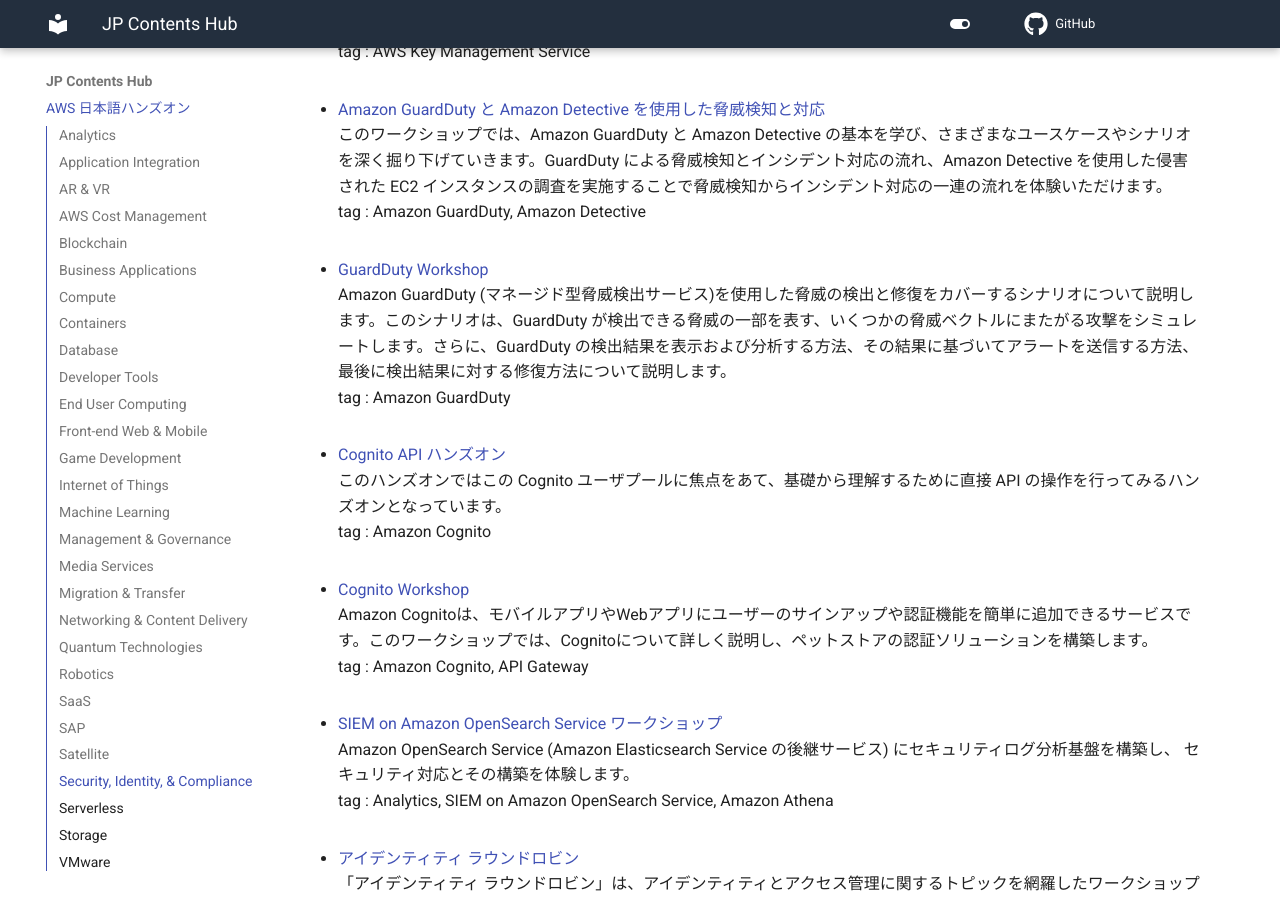
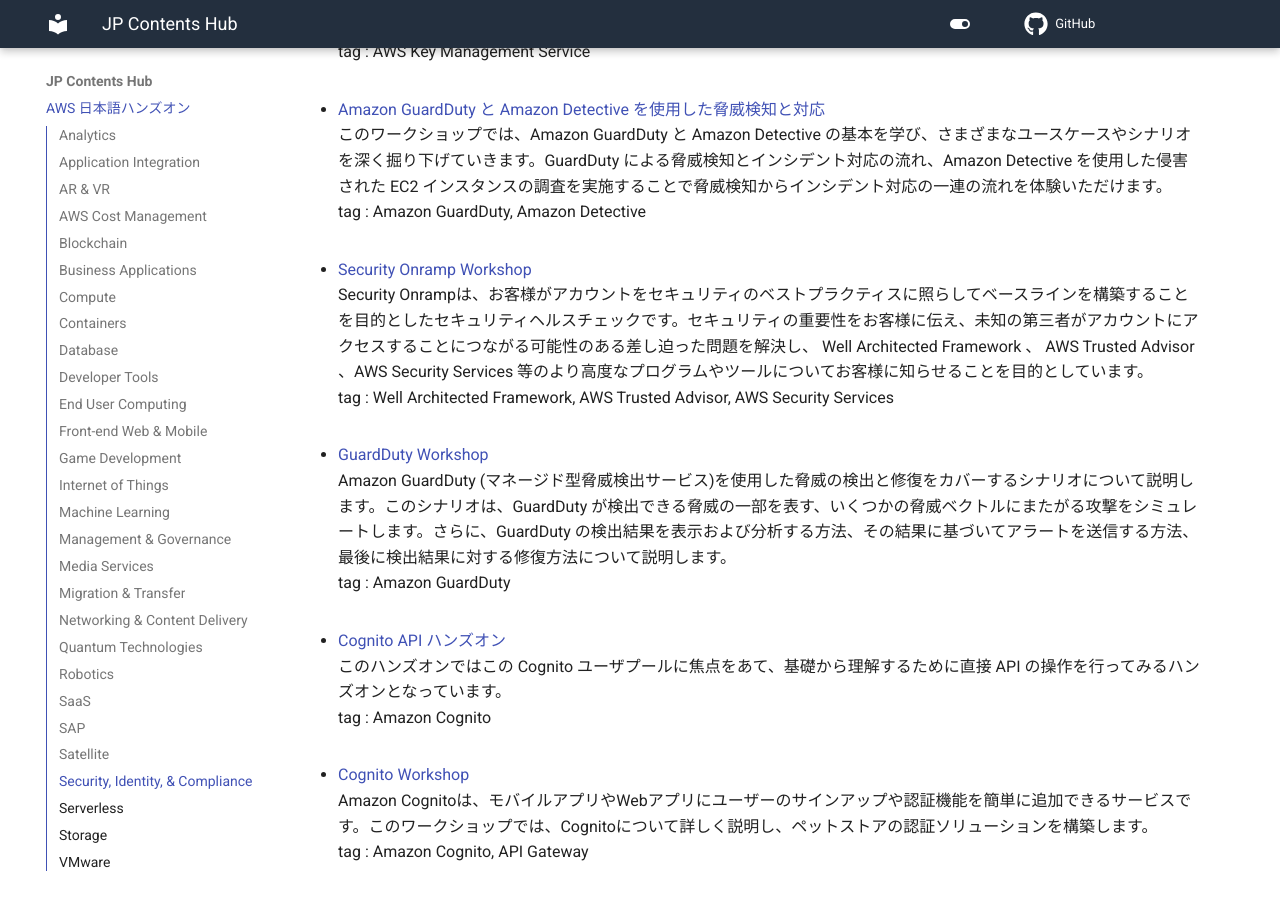
Before and after one commit to aws-samples/jp-contents-hub, an MkDocs documentation site: the page built from content/index.md, in a window 1280 px wide and 900 px high, scrolled down 33337 px. Built offline with MkDocs 1.6.1 and Material for MkDocs 9.7.7, drawn with Linux system fonts in a browser that asks for light colours; comment, search, counter and statistics services are not loaded.

Commit message:
add: 新規ハンズオンコンテンツ追加

```diff
--- a/content/index.md
+++ b/content/index.md
@@ -856,6 +856,10 @@
 このワークショップでは、Amazon GuardDuty と Amazon Detective の基本を学び、さまざまなユースケースやシナリオを深く掘り下げていきます。GuardDuty による脅威検知とインシデント対応の流れ、Amazon Detective を使用した侵害された EC2 インスタンスの調査を実施することで脅威検知からインシデント対応の一連の流れを体験いただけます。
 tag : Amazon GuardDuty, Amazon Detective
 
+- <a href="https://catalog.workshops.aws/securityonramp/ja-JP" target="_blank" onclick="sendClickCount()" onauxclick="sendClickCount()">Security Onramp Workshop</a>
+Security Onrampは、お客様がアカウントをセキュリティのベストプラクティスに照らしてベースラインを構築することを目的としたセキュリティヘルスチェックです。セキュリティの重要性をお客様に伝え、未知の第三者がアカウントにアクセスすることにつながる可能性のある差し迫った問題を解決し、 Well Architected Framework 、 AWS Trusted Advisor 、AWS Security Services 等のより高度なプログラムやツールについてお客様に知らせることを目的としています。
+tag : Well Architected Framework, AWS Trusted Advisor, AWS Security Services
+
 - <a href="https://d2h9aujg4hgxod.cloudfront.net/72704A00-FCD4-11EB-B3AC-898E20057A09/index.html" target="_blank" onclick="sendClickCount()" onauxclick="sendClickCount()">GuardDuty Workshop</a>
 Amazon GuardDuty (マネージド型脅威検出サービス)を使用した脅威の検出と修復をカバーするシナリオについて説明します。このシナリオは、GuardDuty が検出できる脅威の一部を表す、いくつかの脅威ベクトルにまたがる攻撃をシミュレートします。さらに、GuardDuty の検出結果を表示および分析する方法、その結果に基づいてアラートを送信する方法、最後に検出結果に対する修復方法について説明します。
 tag : Amazon GuardDuty
```
Also changed, not shown: README.md (+5 -0 lines).
